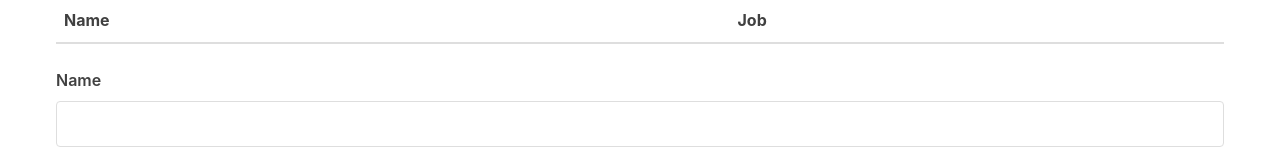
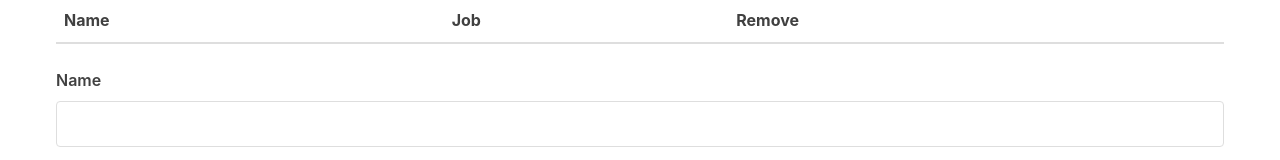
Before and after one commit to olaassem/reacting, a React (Create React App) app: page / in a window 1280 px wide. Shown: the top 160 px of the page. Built offline with nearby package versions, Linux system fonts and the light colour scheme.

Commit message:
adds handleSubmit att to Form

```diff
--- a/src/App.js
+++ b/src/App.js
@@ -29,7 +29,7 @@ class App extends Component {
                 characterData={this.state.characters}
                 removeCharacter={this.removeCharacter}
             />
-            <Form />
+            <Form handleSubmit={this.handleSubmit} />
         </div>
       )
     }
--- a/src/Table.js
+++ b/src/Table.js
@@ -6,6 +6,7 @@ const TableHeader = () => {
             <tr>
             <th>Name</th>
             <th>Job</th>
+            <th>Remove</th>
             </tr>
         </thead>
     )
```
Also changed, not shown: src/Form.js (indentation only).
